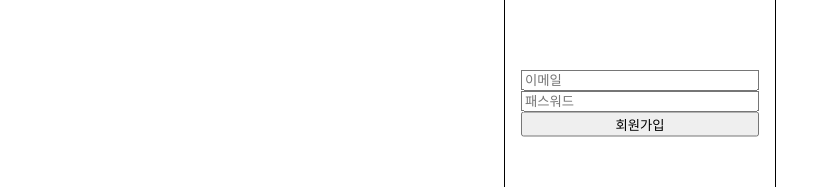
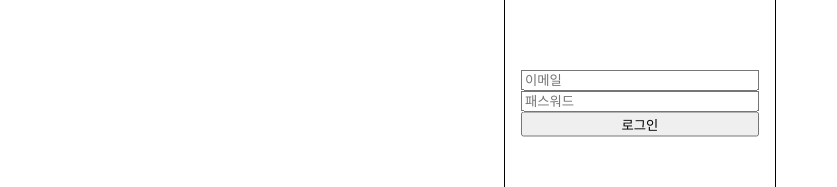
Before and after one commit to Ldonggun/side, a React (Create React App) app: page / in a window 1280 px wide. Both pictures are taken after a click on the element "로그인". Shown: the part 297-484 px from the top of the page, without its empty margins (0-837 px from the left). Built offline with nearby package versions, Linux system fonts and the light colour scheme.

Commit message:
Add. login with email

```diff
--- a/src/components/Modal/index.tsx
+++ b/src/components/Modal/index.tsx
@@ -6,25 +6,44 @@ const Modal = ({ authService }: any) => {
   const emailRef = useRef<HTMLInputElement>(null);
   const passWordRef = useRef<HTMLInputElement>(null);
   const [visible, setVisible] = useState(true);
+  const [isEmailLogin, setIsEmailLogin] = useState(false);
 
   const signUpWithEmail = (e: React.MouseEvent<HTMLElement>) => {
     e.preventDefault();
     authService //
-      .signUpWithEmail(emailRef.current?.value, passWordRef.current?.value)
+      .signUpEmail(emailRef.current?.value, passWordRef.current?.value)
       .then((result: string) => {
         result && window.alert('회원가입 완료');
         setVisible(true);
       })
-      .catch((error: { message: string }) => {
-        const errorMessage = error.message;
-        console.log(errorMessage);
+      .catch((error: { message: string; code: string }) => {
+        const errorCode = error.code;
+        console.log(errorCode);
       });
   };
+
+  const signInWithEmail = (e: React.MouseEvent<HTMLElement>) => {
+    e.preventDefault();
+    authService //
+      .signInEmail(emailRef.current?.value, passWordRef.current?.value)
+      .then((result: string) => {
+        setIsEmailLogin(false);
+        setVisible(true);
+      })
+      .catch((error: { message: string; code: string }) => {
+        const errorCode = error.code;
+        if (errorCode === 'auth/wrong-password') {
+          window.alert('비밀번호가 잘 못 되었습니다.');
+        }
+      });
+  };
+
   const handleSignUpClick = () => {
     setVisible(false);
   };
   const handleSignInClick = () => {
     setVisible(false);
+    setIsEmailLogin(true);
   };
 
   return (
@@ -56,7 +75,11 @@ const Modal = ({ authService }: any) => {
                   placeholder='패스워드'
                   ref={passWordRef}
                 />
-                <button onClick={signUpWithEmail}>회원가입</button>
+                {isEmailLogin ? (
+                  <button onClick={signInWithEmail}>로그인</button>
+                ) : (
+                  <button onClick={signUpWithEmail}>회원가입</button>
+                )}
               </form>
             </section>
           )}
--- a/src/shared/login.tsx
+++ b/src/shared/login.tsx
@@ -1,8 +1,17 @@
-import { getAuth, createUserWithEmailAndPassword } from 'firebase/auth';
+import {
+  getAuth,
+  createUserWithEmailAndPassword,
+  signInWithEmailAndPassword,
+} from 'firebase/auth';
 class AuthService {
-  signUpWithEmail = (email: string, password: string) => {
+  signUpEmail = (email: string, password: string) => {
     const auth = getAuth();
     return createUserWithEmailAndPassword(auth, email, password);
+  };
+
+  signInEmail = (email: string, password: string) => {
+    const auth = getAuth();
+    return signInWithEmailAndPassword(auth, email, password);
   };
 }
 
```
